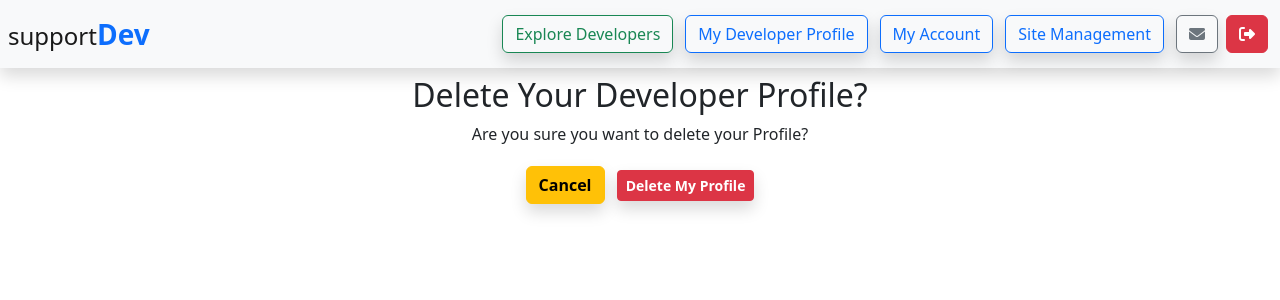
After one commit to adampgiles/CI_PP4_SD, a Django app: page /developers/confirmdelete/1/ in a window 1280 px wide. The commit adds this page. Shown: the top 300 px of the page. Run offline with Django 4.2, Linux system fonts and the light colour scheme; a user stored in the database is signed in; tables that the repository leaves empty hold one stand-in row (values such as "Sample post"); parts of the project's set-up code (start-up, migrations or seed data) failed here and were passed over; some libraries are stand-ins or nearby versions.

Commit message:
feat: added Confirm Delete Developer page with view

```diff
--- /dev/null
+++ b/developers/templates/developers/confirm_delete_developer.html
@@ -0,0 +1,16 @@
+{% extends "base.html" %}
+{% load static %}
+
+{% block content %}
+        <div class="container text-center">
+            <div class="row justify-content-center">
+                <div class="col-12 col-md-6">
+                    <h2>Delete Your Developer Profile?</h2>
+                    <p>Are you sure you want to delete your Profile?</p>
+
+                    <a class="btn btn-warning shadow m-1 fw-bolder" href="{% url 'edit_developer' developer.id %}">Cancel</a>
+                    <a class="btn btn-sm btn-danger shadow m-1 fw-bolder" href="{% url 'delete_developer' developer.id %}">Delete My Profile</a>
+                </div>
+            </div>
+        </div>
+{% endblock %}
--- a/developers/templates/developers/edit_developer.html
+++ b/developers/templates/developers/edit_developer.html
@@ -12,7 +12,7 @@
 
         <div class="row justify-content-center">
             <div class="col-12 col-md-6">
-                <a class="btn btn-sm btn-danger shadow m-1 fw-bolder" href="{% url 'delete_developer' developer.id %}">Delete your Profile</a>
+                <a class="btn btn-sm btn-danger shadow m-1 fw-bolder" href="{% url 'confirm_delete_developer' developer.id %}">Delete your Profile</a>
                 <form method="POST" action="{% url 'edit_developer' developer.id %}" enctype="multipart/form-data">
                     {% csrf_token %}
                     {% for field in form %}
--- a/developers/urls.py
+++ b/developers/urls.py
@@ -7,6 +7,7 @@ urlpatterns = [
     path('<developer_id>', views.developer_profile, name='developer_profile'),
     path('add/', views.add_developer, name='add_developer'),
     path('edit/<int:developer_id>/', views.edit_developer, name='edit_developer'),
+    path('confirmdelete/<int:developer_id>/', views.confirm_delete_developer, name='confirm_delete_developer'),
     path('delete/<int:developer_id>/', views.delete_developer, name='delete_developer'),
     path('addpost/<int:developer_id>/', views.add_post, name='add_post'),
     path('editpost/<int:post_id>/', views.edit_post, name='edit_post'),
--- a/developers/views.py
+++ b/developers/views.py
@@ -150,6 +150,15 @@ def edit_developer(request, developer_id):
 
     return render(request, template, context)
 
+@login_required
+def confirm_delete_developer(request, developer_id):
+    developer = get_object_or_404(Developer, pk=developer_id)
+    template = 'developers/confirm_delete_developer.html'
+    context = {
+        'developer': developer,
+    }
+    return render(request, template, context)
+
 
 @login_required
 def delete_developer(request, developer_id):
```
